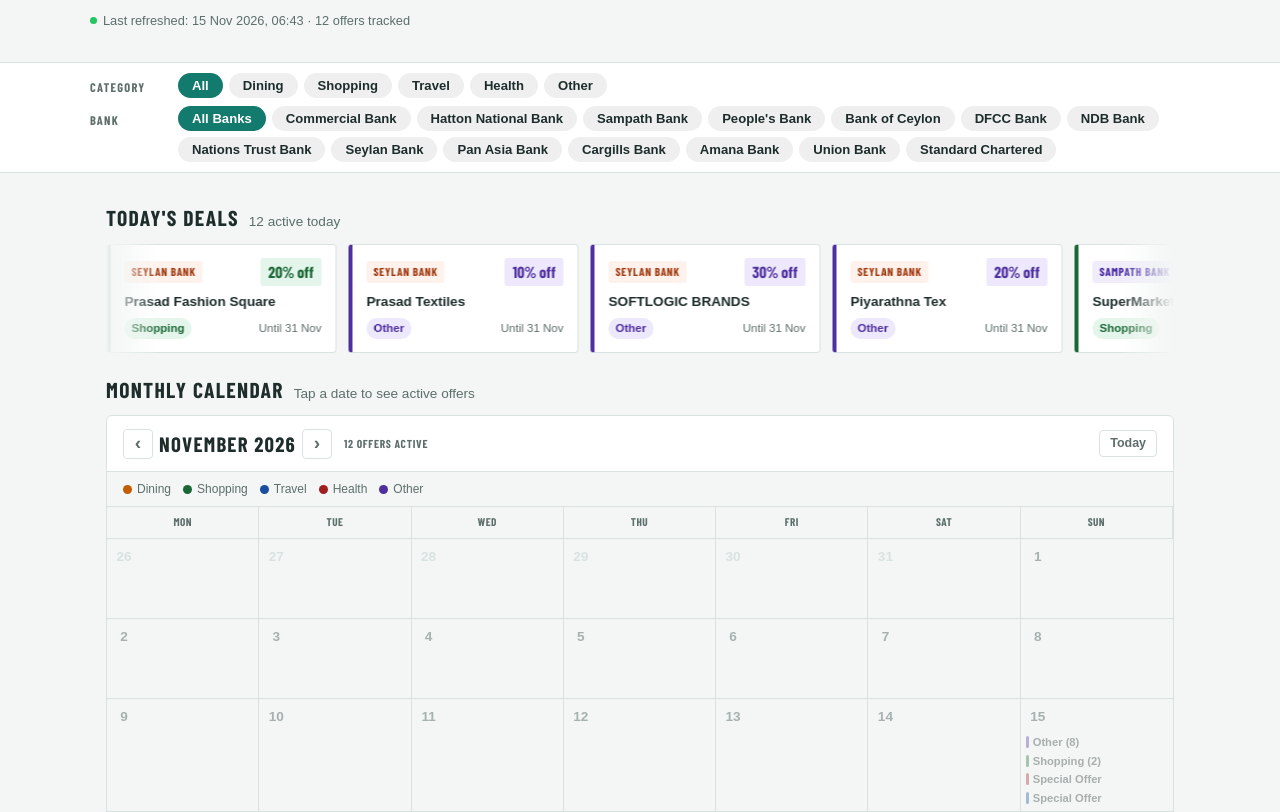
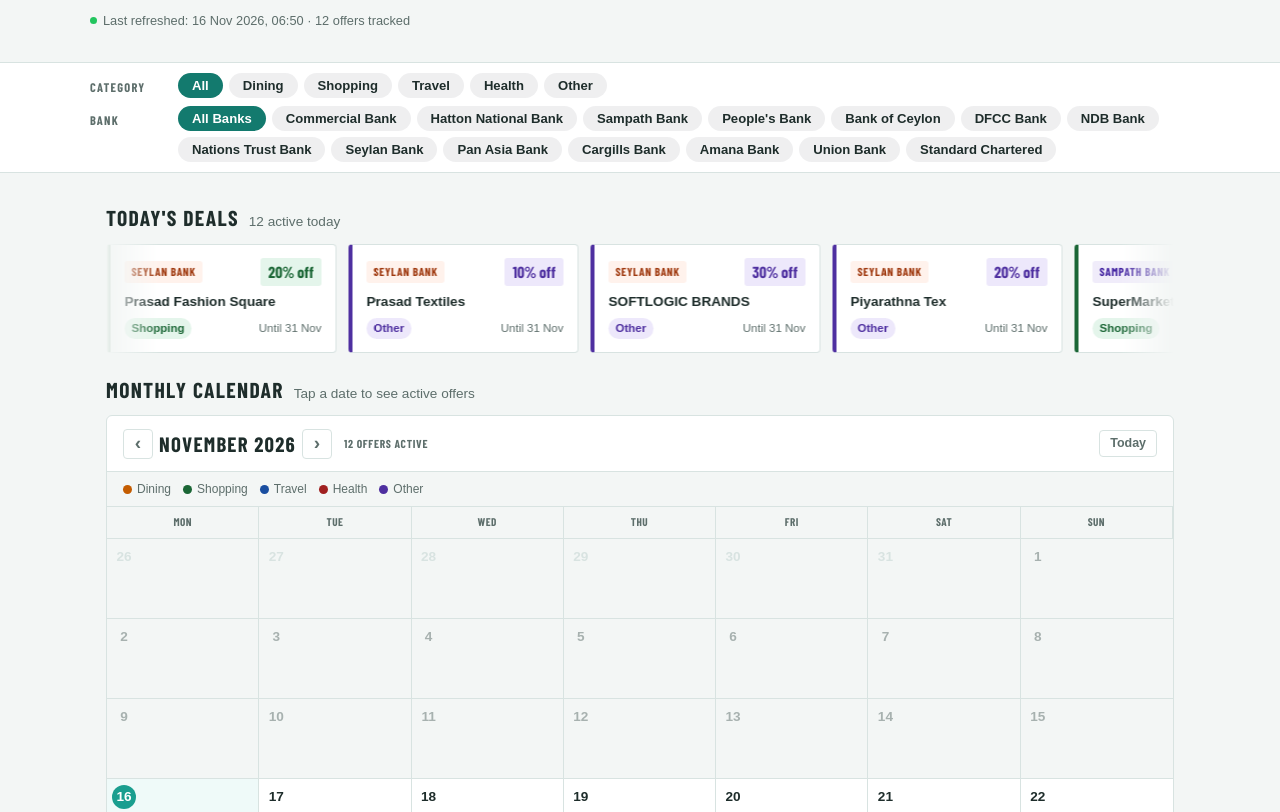
Before and after one commit to fuzentra/cards-lka, a plain HTML site: page index.html in a window 1280 px wide. Shown: the part 194-1006 px from the top of the page. Drawn offline with nearby package versions, Linux system fonts and the light colour scheme; a web font is replaced by a local one.

Commit message:
chore: daily offer update — 16 Nov 2026 06:50 (LKT)

```diff
--- a/index.html
+++ b/index.html
@@ -605,19 +605,19 @@ const BANKS=[
   {id:"sc",       name:"Standard Chartered",       url:"https://www.sc.com/lk/credit-cards/"}
 ];
 
-const EMBEDDED={"updated":"15 Nov 2026, 06:43","offers":[
-  {"bank": "Seylan Bank", "bank_id": "seylan", "title": "DSI OFFER", "discount": "25% off", "category": "Other", "merchant": "", "valid_from": "2026-11-15", "valid_to": "2026-11-31", "url": "https://www.seylan.lk/promotions/cards"},
-  {"bank": "Seylan Bank", "bank_id": "seylan", "title": "Prasad Fashion Square", "discount": "20% off", "category": "Shopping", "merchant": "", "valid_from": "2026-11-15", "valid_to": "2026-11-31", "url": "https://www.seylan.lk/promotions/cards"},
-  {"bank": "Seylan Bank", "bank_id": "seylan", "title": "Prasad Textiles", "discount": "10% off", "category": "Other", "merchant": "", "valid_from": "2026-11-15", "valid_to": "2026-11-31", "url": "https://www.seylan.lk/promotions/cards"},
-  {"bank": "Seylan Bank", "bank_id": "seylan", "title": "SOFTLOGIC BRANDS", "discount": "30% off", "category": "Other", "merchant": "", "valid_from": "2026-11-15", "valid_to": "2026-11-31", "url": "https://www.seylan.lk/promotions/cards"},
-  {"bank": "Seylan Bank", "bank_id": "seylan", "title": "Piyarathna Tex", "discount": "20% off", "category": "Other", "merchant": "", "valid_from": "2026-11-15", "valid_to": "2026-11-31", "url": "https://www.seylan.lk/promotions/cards"},
-  {"bank": "Sampath Bank", "bank_id": "sampath", "title": "SuperMarkets", "discount": "Special Offer", "category": "Shopping", "merchant": "", "valid_from": "2026-11-15", "valid_to": "2026-11-31", "url": "https://www.sampath.lk/en/promotions"},
-  {"bank": "Sampath Bank", "bank_id": "sampath", "title": "Electronics & Furniture", "discount": "Special Offer", "category": "Other", "merchant": "", "valid_from": "2026-11-15", "valid_to": "2026-11-31", "url": "https://www.sampath.lk/en/promotions"},
-  {"bank": "Sampath Bank", "bank_id": "sampath", "title": "Health and Insurance", "discount": "Special Offer", "category": "Health", "merchant": "", "valid_from": "2026-11-15", "valid_to": "2026-11-31", "url": "https://www.sampath.lk/en/promotions"},
-  {"bank": "Sampath Bank", "bank_id": "sampath", "title": "Travel and Leisure", "discount": "Special Offer", "category": "Travel", "merchant": "", "valid_from": "2026-11-15", "valid_to": "2026-11-31", "url": "https://www.sampath.lk/en/promotions"},
-  {"bank": "Sampath Bank", "bank_id": "sampath", "title": "Premium Offers", "discount": "Special Offer", "category": "Other", "merchant": "", "valid_from": "2026-11-15", "valid_to": "2026-11-31", "url": "https://www.sampath.lk/en/promotions"},
-  {"bank": "Sampath Bank", "bank_id": "sampath", "title": "VISA Offers", "discount": "Special Offer", "category": "Other", "merchant": "", "valid_from": "2026-11-15", "valid_to": "2026-11-31", "url": "https://www.sampath.lk/en/promotions"},
-  {"bank": "Sampath Bank", "bank_id": "sampath", "title": "Mastercard Offers", "discount": "Special Offer", "category": "Other", "merchant": "", "valid_from": "2026-11-15", "valid_to": "2026-11-31", "url": "https://www.sampath.lk/en/promotions"}
+const EMBEDDED={"updated":"16 Nov 2026, 06:50","offers":[
+  {"bank": "Seylan Bank", "bank_id": "seylan", "title": "DSI OFFER", "discount": "25% off", "category": "Other", "merchant": "", "valid_from": "2026-11-16", "valid_to": "2026-11-31", "url": "https://www.seylan.lk/promotions/cards"},
+  {"bank": "Seylan Bank", "bank_id": "seylan", "title": "Prasad Fashion Square", "discount": "20% off", "category": "Shopping", "merchant": "", "valid_from": "2026-11-16", "valid_to": "2026-11-31", "url": "https://www.seylan.lk/promotions/cards"},
+  {"bank": "Seylan Bank", "bank_id": "seylan", "title": "Prasad Textiles", "discount": "10% off", "category": "Other", "merchant": "", "valid_from": "2026-11-16", "valid_to": "2026-11-31", "url": "https://www.seylan.lk/promotions/cards"},
+  {"bank": "Seylan Bank", "bank_id": "seylan", "title": "SOFTLOGIC BRANDS", "discount": "30% off", "category": "Other", "merchant": "", "valid_from": "2026-11-16", "valid_to": "2026-11-31", "url": "https://www.seylan.lk/promotions/cards"},
+  {"bank": "Seylan Bank", "bank_id": "seylan", "title": "Piyarathna Tex", "discount": "20% off", "category": "Other", "merchant": "", "valid_from": "2026-11-16", "valid_to": "2026-11-31", "url": "https://www.seylan.lk/promotions/cards"},
+  {"bank": "Sampath Bank", "bank_id": "sampath", "title": "SuperMarkets", "discount": "Special Offer", "category": "Shopping", "merchant": "", "valid_from": "2026-11-16", "valid_to": "2026-11-31", "url": "https://www.sampath.lk/en/promotions"},
+  {"bank": "Sampath Bank", "bank_id": "sampath", "title": "Electronics & Furniture", "discount": "Special Offer", "category": "Other", "merchant": "", "valid_from": "2026-11-16", "valid_to": "2026-11-31", "url": "https://www.sampath.lk/en/promotions"},
+  {"bank": "Sampath Bank", "bank_id": "sampath", "title": "Health and Insurance", "discount": "Special Offer", "category": "Health", "merchant": "", "valid_from": "2026-11-16", "valid_to": "2026-11-31", "url": "https://www.sampath.lk/en/promotions"},
+  {"bank": "Sampath Bank", "bank_id": "sampath", "title": "Travel and Leisure", "discount": "Special Offer", "category": "Travel", "merchant": "", "valid_from": "2026-11-16", "valid_to": "2026-11-31", "url": "https://www.sampath.lk/en/promotions"},
+  {"bank": "Sampath Bank", "bank_id": "sampath", "title": "Premium Offers", "discount": "Special Offer", "category": "Other", "merchant": "", "valid_from": "2026-11-16", "valid_to": "2026-11-31", "url": "https://www.sampath.lk/en/promotions"},
+  {"bank": "Sampath Bank", "bank_id": "sampath", "title": "VISA Offers", "discount": "Special Offer", "category": "Other", "merchant": "", "valid_from": "2026-11-16", "valid_to": "2026-11-31", "url": "https://www.sampath.lk/en/promotions"},
+  {"bank": "Sampath Bank", "bank_id": "sampath", "title": "Mastercard Offers", "discount": "Special Offer", "category": "Other", "merchant": "", "valid_from": "2026-11-16", "valid_to": "2026-11-31", "url": "https://www.sampath.lk/en/promotions"}
 ]};
 
 let allOffers=[],filtered=[];
```
Also changed, not shown: scripts/offers.json (+14 -14 lines).
